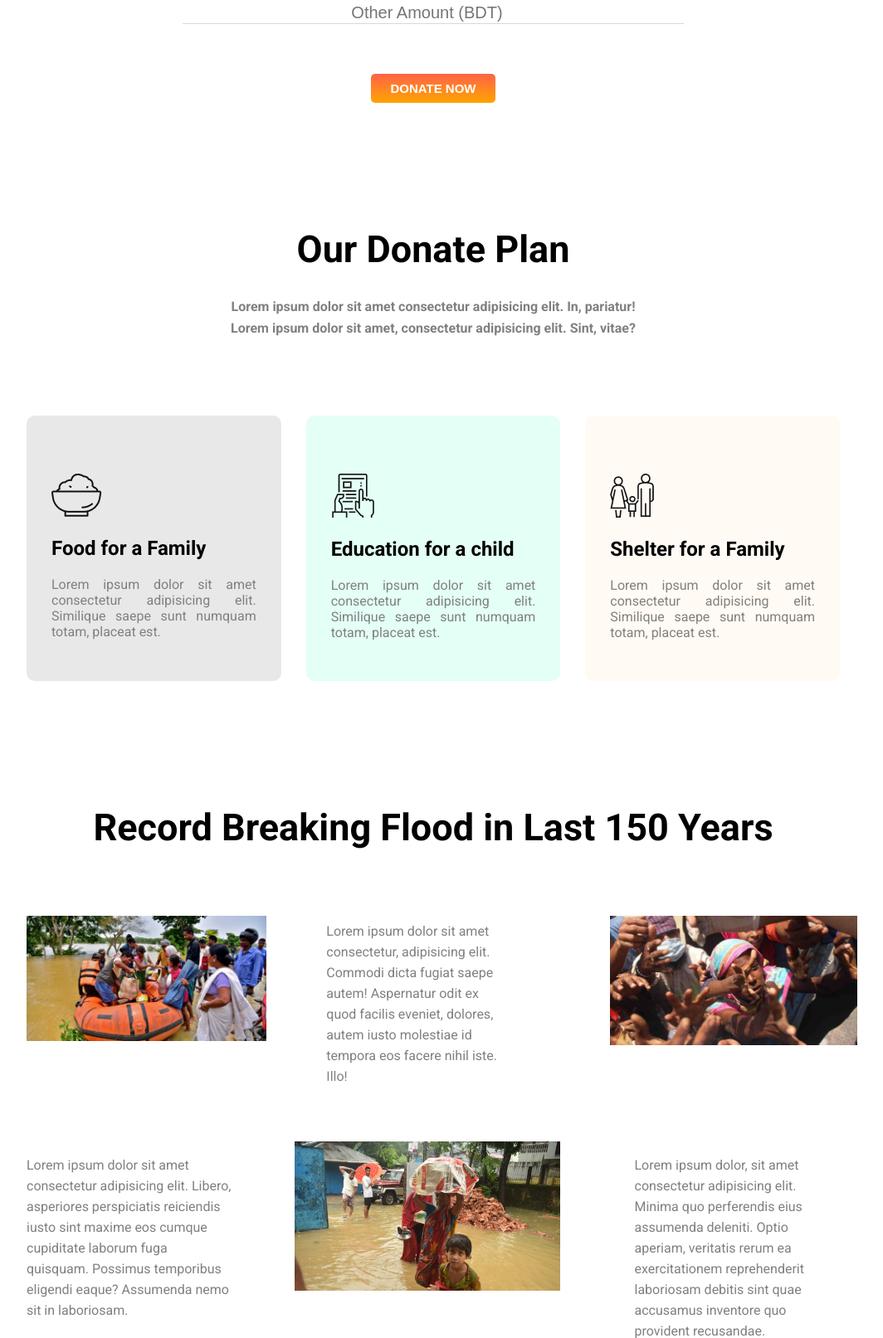
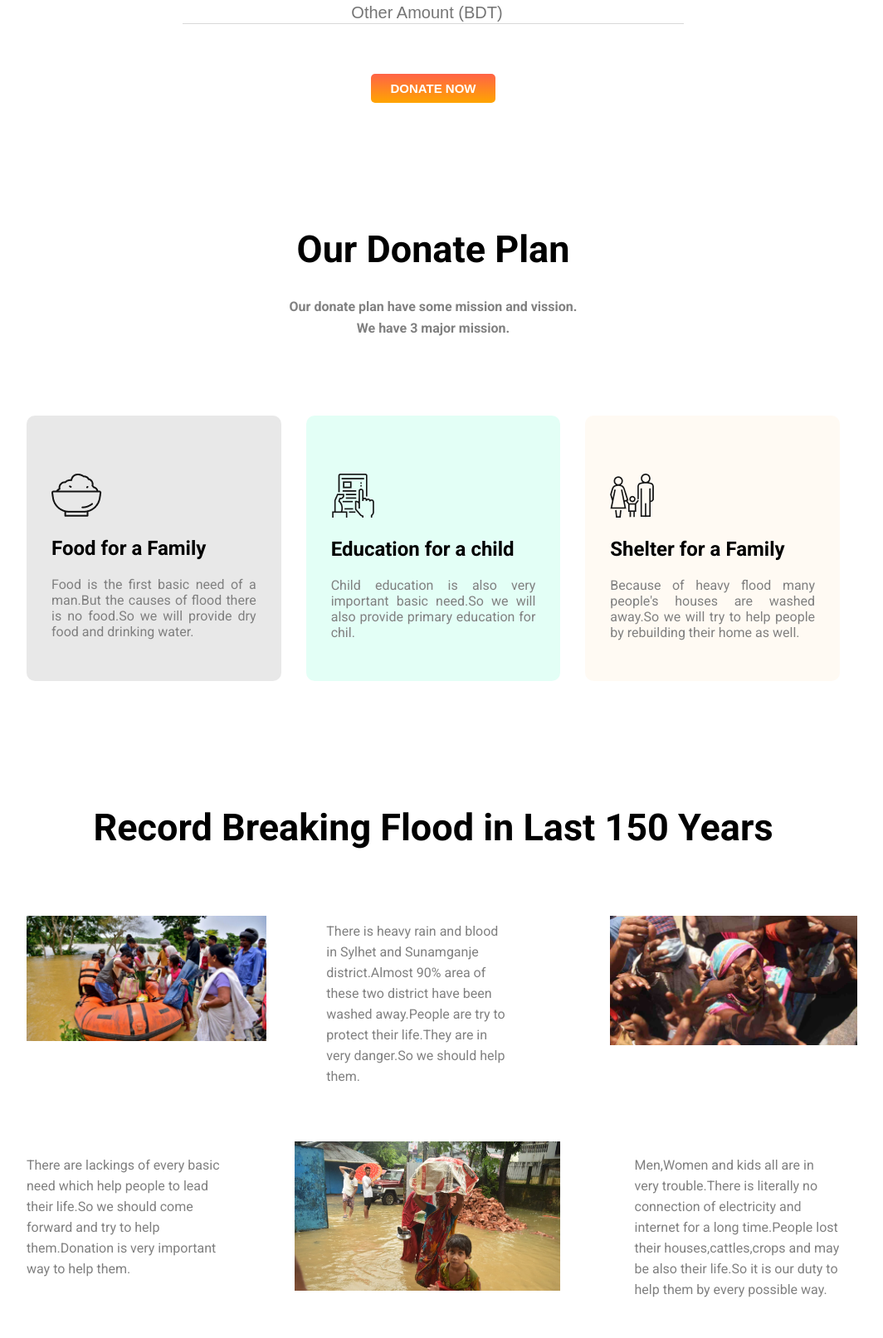
Before and after one commit to Ullashhh/Assignment-1, a plain HTML site: page index.html in a window 1280 px wide. Shown: the part 1187-2800 px from the top of the page at 83% size, without its empty margins (118-1182 px from the left). Drawn offline with Linux system fonts and the light colour scheme.

Commit message:
final checkout

```diff
--- a/index.html
+++ b/index.html
@@ -23,12 +23,11 @@
         </div>
         <div class="paragraph">
           <p class="section-para">
-            Lorem ipsum dolor sit amet, consectetur adipisicing elit. Ipsam ab
-            vero at, accusamus aliquid
+            Please come forward to help people of us.They are our brothers and
+            sisters
           </p>
           <p class="section-para">
-            Lorem ipsum dolor sit amet consectetur adipisicing elit. Itaque,
-            reiciendis.
+            If we dont help us,then who is going to do!
           </p>
         </div>
         <button class="button">
@@ -41,14 +40,8 @@
         <h1>Donate Today</h1>
       </div>
       <div class="donate-sec-p">
-        <p>
-          Lorem ipsum dolor sit, amet consectetur adipisicing elit. Assumenda,
-          expedita?
-        </p>
-        <p>
-          Lorem ipsum dolor sit amet consectetur adipisicing elit. Ipsa,
-          deserunt!
-        </p>
+        <p>Donate the amount as large as you can(according to your ability).</p>
+        <p>Every single money is very important now.</p>
       </div>
       <div class="donate-sec-amount">
         <div class="amount-100">
@@ -81,36 +74,32 @@
         <h1>Our Donate Plan</h1>
       </div>
       <div class="donate-plan-p">
-        <p>
-          Lorem ipsum dolor sit amet consectetur adipisicing elit. In, pariatur!
-        </p>
-        <p>
-          Lorem ipsum dolor sit amet, consectetur adipisicing elit. Sint, vitae?
-        </p>
+        <p>Our donate plan have some mission and vission.</p>
+        <p>We have 3 major mission.</p>
       </div>
       <div class="donate-plan-box">
         <div class="box-1">
           <img src="./icons/food.png" alt="" />
           <h1>Food for a Family</h1>
           <p>
-            Lorem ipsum dolor sit amet consectetur adipisicing elit. Similique
-            saepe sunt numquam totam, placeat est.
+            Food is the first basic need of a man.But the causes of flood there
+            is no food.So we will provide dry food and drinking water.
           </p>
         </div>
         <div class="box-2">
           <img src="./icons/Frame-1.png" alt="" />
           <h1>Education for a child</h1>
           <p>
-            Lorem ipsum dolor sit amet consectetur adipisicing elit. Similique
-            saepe sunt numquam totam, placeat est.
+            Child education is also very important basic need.So we will also
+            provide primary education for chil.
           </p>
         </div>
         <div class="box-3">
           <img src="./icons/shelter.png" alt="" />
           <h1>Shelter for a Family</h1>
           <p>
-            Lorem ipsum dolor sit amet consectetur adipisicing elit. Similique
-            saepe sunt numquam totam, placeat est.
+            Because of heavy flood many people's houses are washed away.So we
+            will try to help people by rebuilding their home as well.
           </p>
         </div>
       </div>
@@ -125,10 +114,10 @@
         </div>
         <div class="paragraph-1">
           <p>
-            Lorem ipsum dolor sit amet consectetur, adipisicing elit. Commodi
-            dicta fugiat saepe autem! Aspernatur odit ex quod facilis eveniet,
-            dolores, autem iusto molestiae id tempora eos facere nihil iste.
-            Illo!
+            There is heavy rain and blood in Sylhet and Sunamganje
+            district.Almost 90% area of these two district have been washed
+            away.People are try to protect their life.They are in very danger.So
+            we should help them.
           </p>
         </div>
         <div class="img-2">
@@ -138,10 +127,9 @@
       <div class="info-2">
         <div class="paragraph-2">
           <p>
-            Lorem ipsum dolor sit amet consectetur adipisicing elit. Libero,
-            asperiores perspiciatis reiciendis iusto sint maxime eos cumque
-            cupiditate laborum fuga quisquam. Possimus temporibus eligendi
-            eaque? Assumenda nemo sit in laboriosam.
+            There are lackings of every basic need which help people to lead
+            their life.So we should come forward and try to help them.Donation
+            is very important way to help them.
           </p>
         </div>
         <div class="img-3">
@@ -149,10 +137,10 @@
         </div>
         <div class="paragraph-3">
           <p>
-            Lorem ipsum dolor, sit amet consectetur adipisicing elit. Minima quo
-            perferendis eius assumenda deleniti. Optio aperiam, veritatis rerum
-            ea exercitationem reprehenderit laboriosam debitis sint quae
-            accusamus inventore quo provident recusandae.
+            Men,Women and kids all are in very trouble.There is literally no
+            connection of electricity and internet for a long time.People lost
+            their houses,cattles,crops and may be also their life.So it is our
+            duty to help them by every possible way.
           </p>
         </div>
       </div>
@@ -162,12 +150,8 @@
         <h1>Get My Updates</h1>
       </div>
       <div class="update-sec-p">
-        <p>
-          Lorem ipsum dolor sit, amet consectetur adipisicing elit. Ut, cum!
-        </p>
-        <p>
-          Lorem ipsum dolor sit, amet consectetur adipisicing elit. Ut, cum!
-        </p>
+        <p>You can get connected by us and take every moment's update.</p>
+        <p>Please fill up the log in form below to subscribe.</p>
       </div>
       <div class="update-sec-form">
         <form action="">
```
